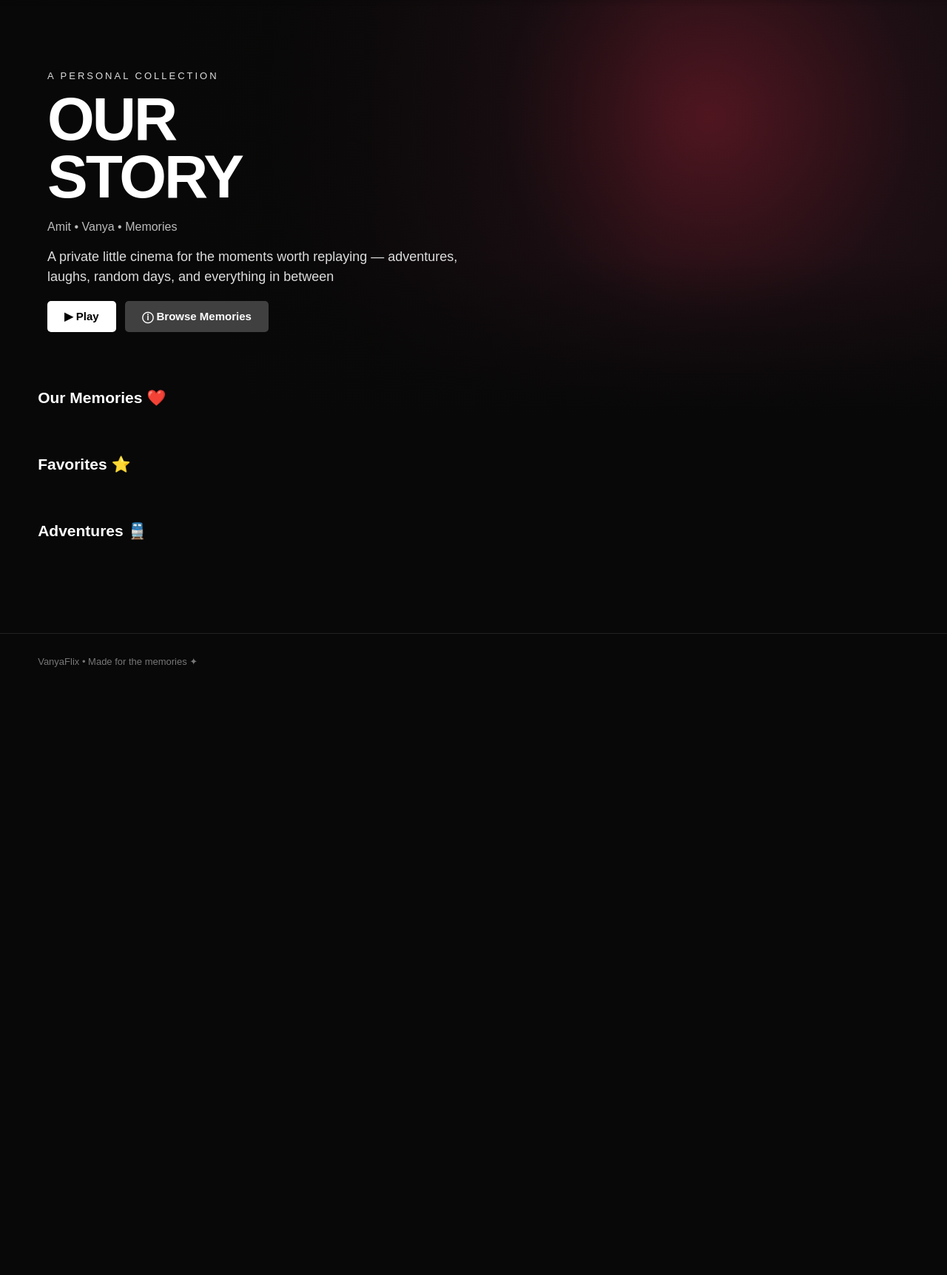
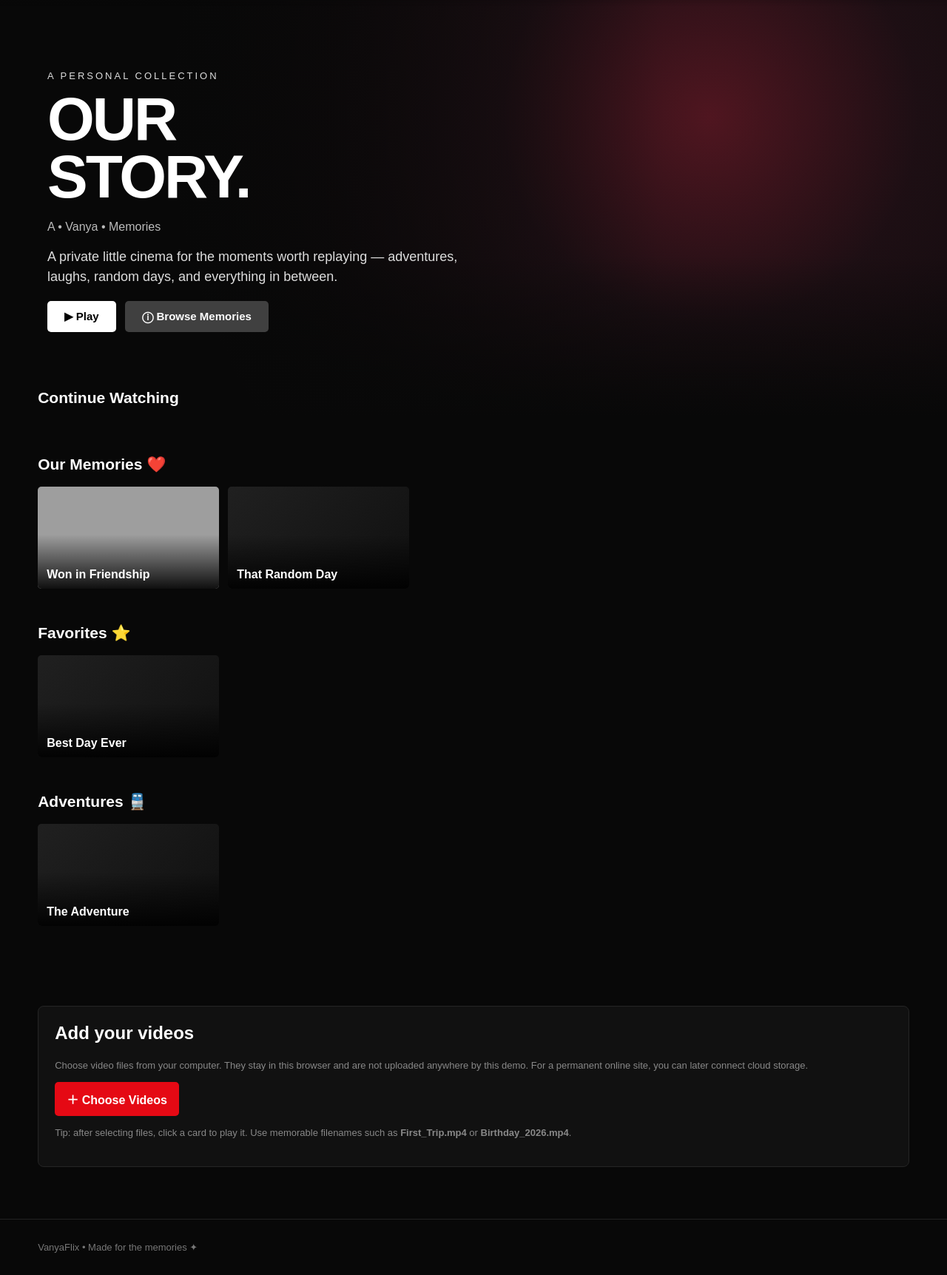
Before and after one commit to amitnandi0202-cmd/amitnandi0202-cmd.github.io, a plain HTML site: page index.html in a window 1280 px wide. Shown: the part 60-1784 px from the top of the page at 74% size. Before the commit the page ends 992 px from the top, so only its background shows below. Drawn offline with Linux system fonts and the light colour scheme; grey boxes are pictures that could not be loaded.

Commit message:
Update index.html

```diff
--- a/index.html
+++ b/index.html
@@ -24,20 +24,29 @@
 <section class="hero" id="home">
  <div class="heroContent">
   <div class="eyebrow">A personal collection</div>
-  <h1>OUR<br>STORY</h1>
-  <div class="meta">Amit • Vanya • Memories</div>
-  <p>A private little cinema for the moments worth replaying — adventures, laughs, random days, and everything in between</p>
+  <h1>OUR<br>STORY.</h1>
+  <div class="meta">A • Vanya • Memories</div>
+  <p>A private little cinema for the moments worth replaying — adventures, laughs, random days, and everything in between.</p>
   <button class="btn play" id="heroPlay">▶ Play</button>
   <button class="btn more" onclick="document.querySelector('#memories').scrollIntoView({behavior:'smooth'})">ⓘ Browse Memories</button>
  </div>
 </section>
 
 <main class="rows" id="memories">
+ <section class="row"><h2>Continue Watching</h2><div class="cards" id="continue"></div></section>
  <section class="row"><h2>Our Memories ❤️</h2><div class="cards" id="memoriesRow"></div></section>
  <section class="row" id="favorites"><h2>Favorites ⭐</h2><div class="cards" id="favoritesRow"></div></section>
  <section class="row"><h2>Adventures 🚆</h2><div class="cards" id="adventures"></div></section>
 </main>
 
+<section class="admin" id="add">
+ <div class="adminBox">
+  <h2>Add your videos</h2>
+  <p class="hint">Choose video files from your computer. They stay in this browser and are not uploaded anywhere by this demo. For a permanent online site, you can later connect cloud storage.</p>
+  <label class="file">＋ Choose Videos<input type="file" id="files" accept="video/*" multiple></label>
+  <p class="hint">Tip: after selecting files, click a card to play it. Use memorable filenames such as <b>First_Trip.mp4</b> or <b>Birthday_2026.mp4</b>.</p>
+ </div>
+</section>
 
 <footer class="footer">VanyaFlix • Made for the memories ✦</footer>
 
```
